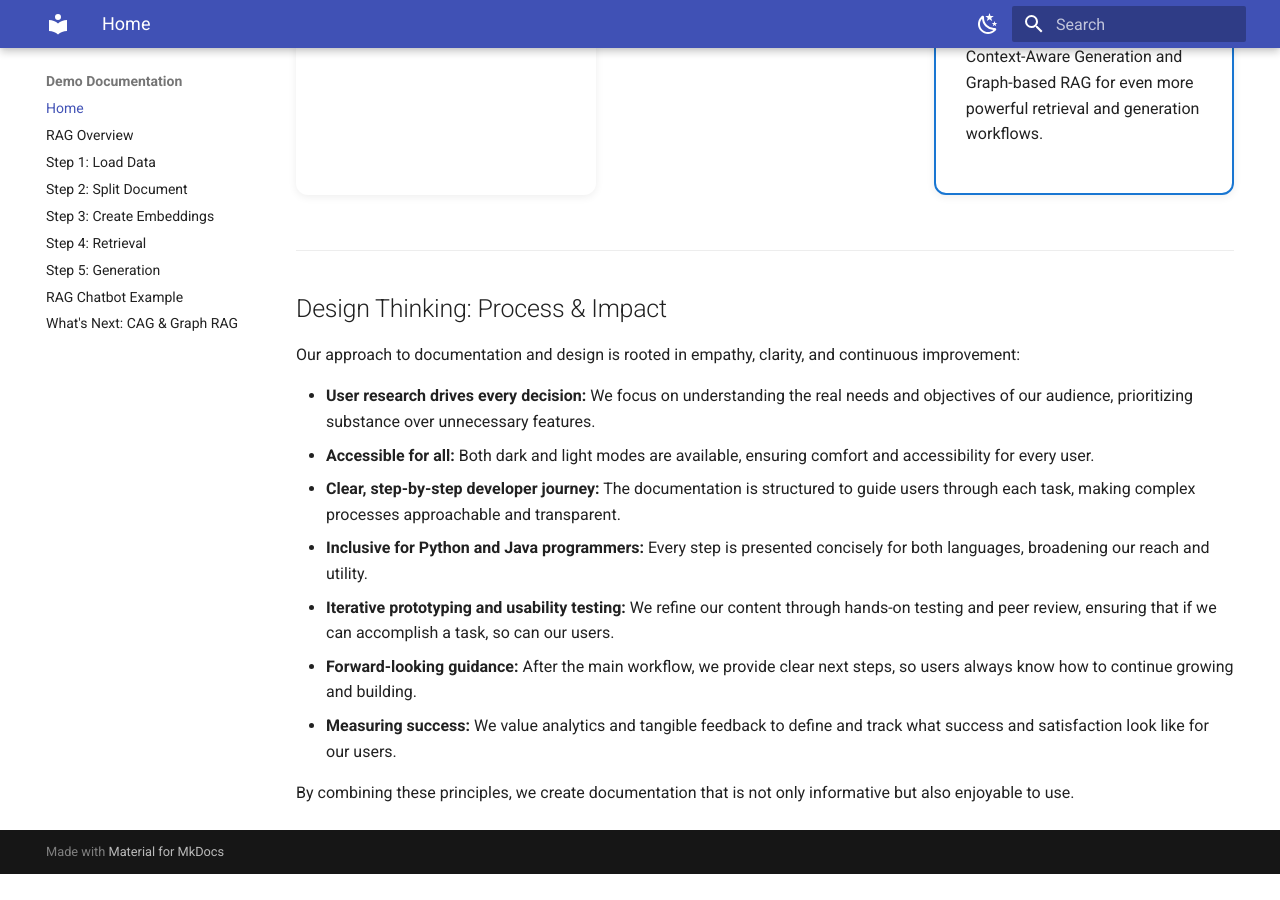
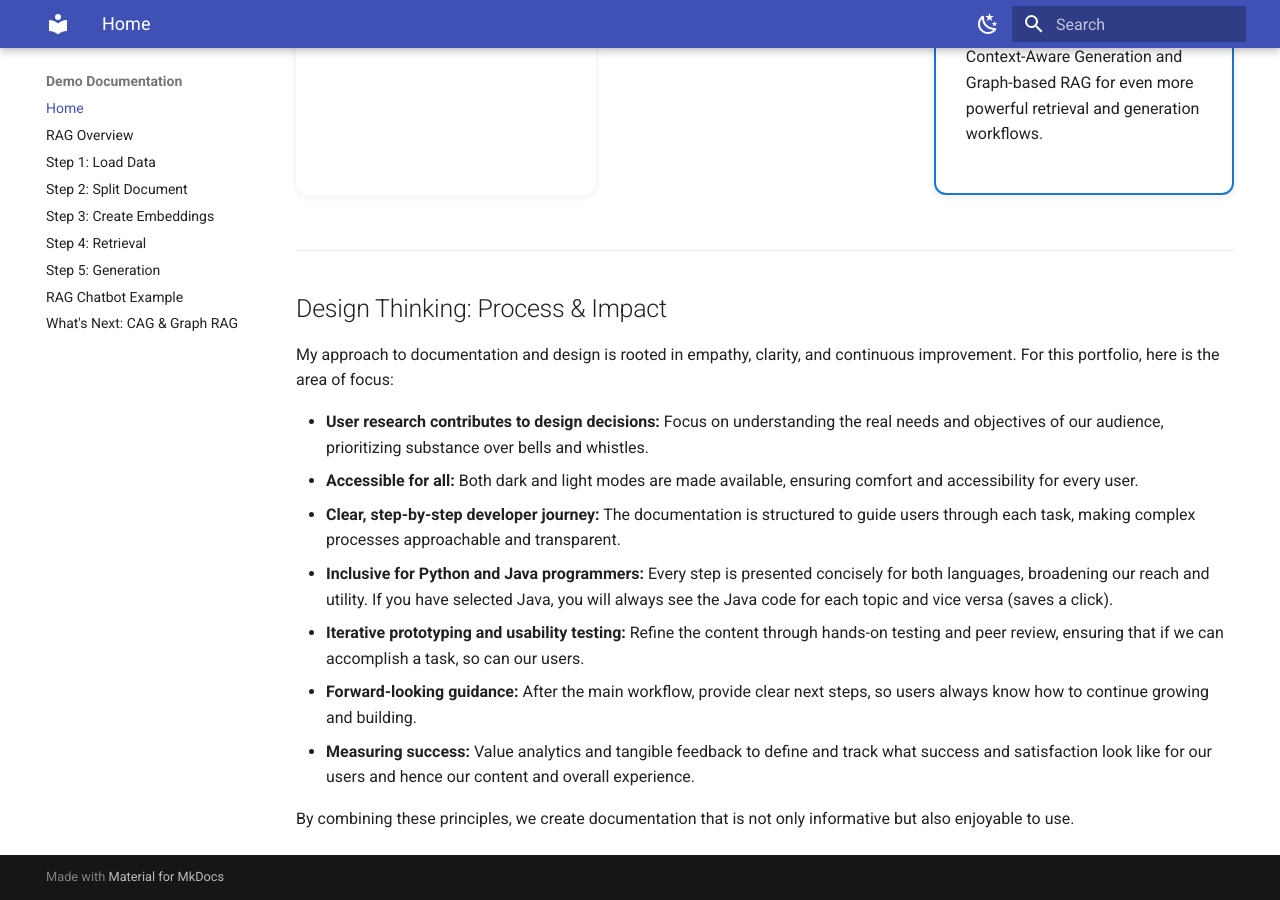
Before and after one commit to ambernegi/Documentation, an MkDocs documentation site: the page built from docs/index.md, in a window 1280 px wide and 900 px high, scrolled down 2144 px. Built offline with MkDocs 1.6.1 and Material for MkDocs 9.7.7, drawn with Linux system fonts in a browser that asks for light colours; before the commit the page ends 3018 px from its top, so only the background shows below that.

Commit message:
Update index.md

```diff
--- a/docs/index.md
+++ b/docs/index.md
@@ -84,14 +84,14 @@ RAG has three primary stages:
 ---
 ## Design Thinking: Process & Impact
 
-Our approach to documentation and design is rooted in empathy, clarity, and continuous improvement:
+My approach to documentation and design is rooted in empathy, clarity, and continuous improvement. For this portfolio, here is the area of focus:
 
-- **User research drives every decision:** We focus on understanding the real needs and objectives of our audience, prioritizing substance over unnecessary features.
-- **Accessible for all:** Both dark and light modes are available, ensuring comfort and accessibility for every user.
+- **User research contributes to design decisions:** Focus on understanding the real needs and objectives of our audience, prioritizing substance over bells and whistles.
+- **Accessible for all:** Both dark and light modes are made available, ensuring comfort and accessibility for every user.
 - **Clear, step-by-step developer journey:** The documentation is structured to guide users through each task, making complex processes approachable and transparent.
-- **Inclusive for Python and Java programmers:** Every step is presented concisely for both languages, broadening our reach and utility.
-- **Iterative prototyping and usability testing:** We refine our content through hands-on testing and peer review, ensuring that if we can accomplish a task, so can our users.
-- **Forward-looking guidance:** After the main workflow, we provide clear next steps, so users always know how to continue growing and building.
-- **Measuring success:** We value analytics and tangible feedback to define and track what success and satisfaction look like for our users.
+- **Inclusive for Python and Java programmers:** Every step is presented concisely for both languages, broadening our reach and utility. If you have selected Java, you will always see the Java code for each topic and vice versa (saves a click).
+- **Iterative prototyping and usability testing:** Refine the content through hands-on testing and peer review, ensuring that if we can accomplish a task, so can our users.
+- **Forward-looking guidance:** After the main workflow, provide clear next steps, so users always know how to continue growing and building.
+- **Measuring success:** Value analytics and tangible feedback to define and track what success and satisfaction look like for our users and hence our content and overall experience.
 
 By combining these principles, we create documentation that is not only informative but also enjoyable to use.
```
